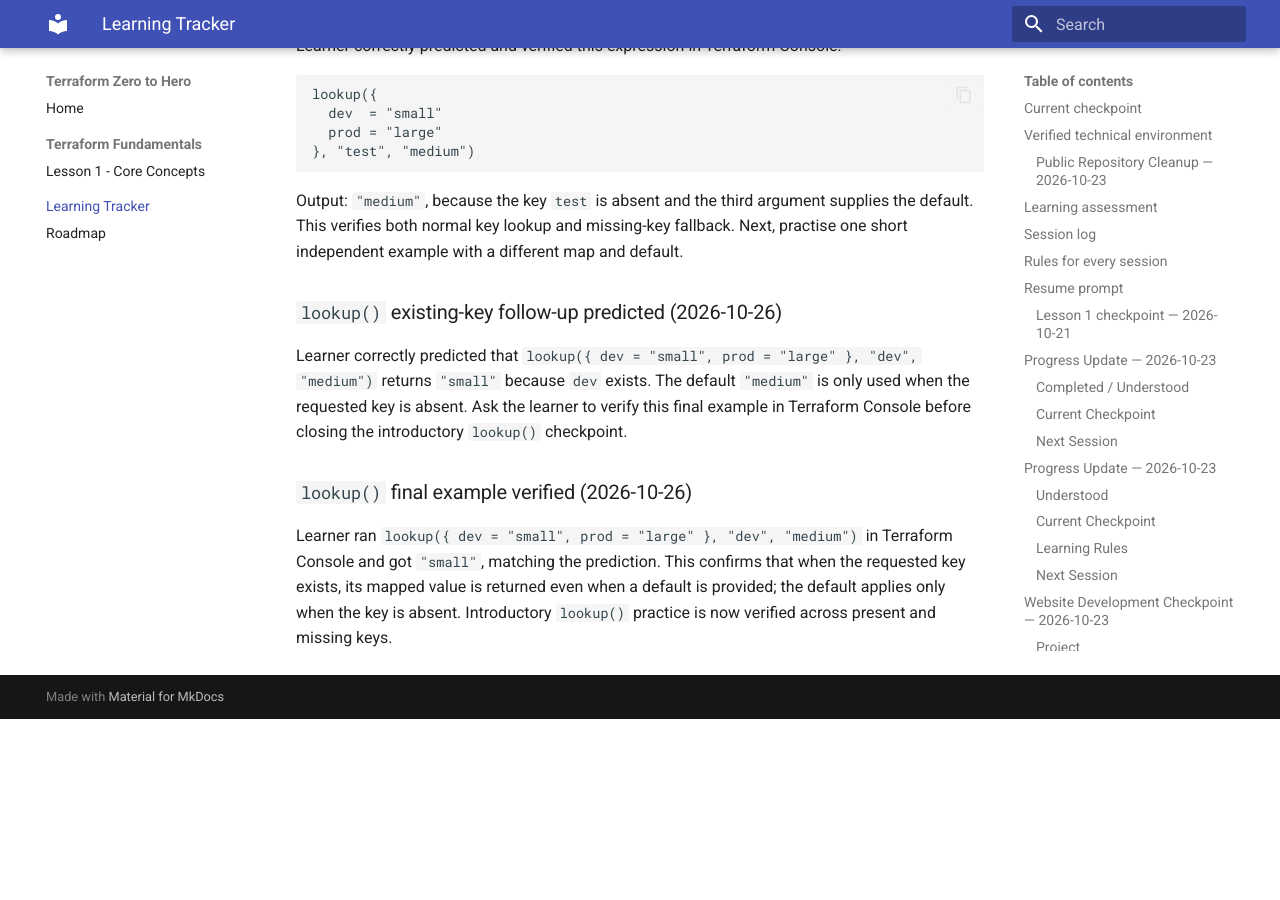
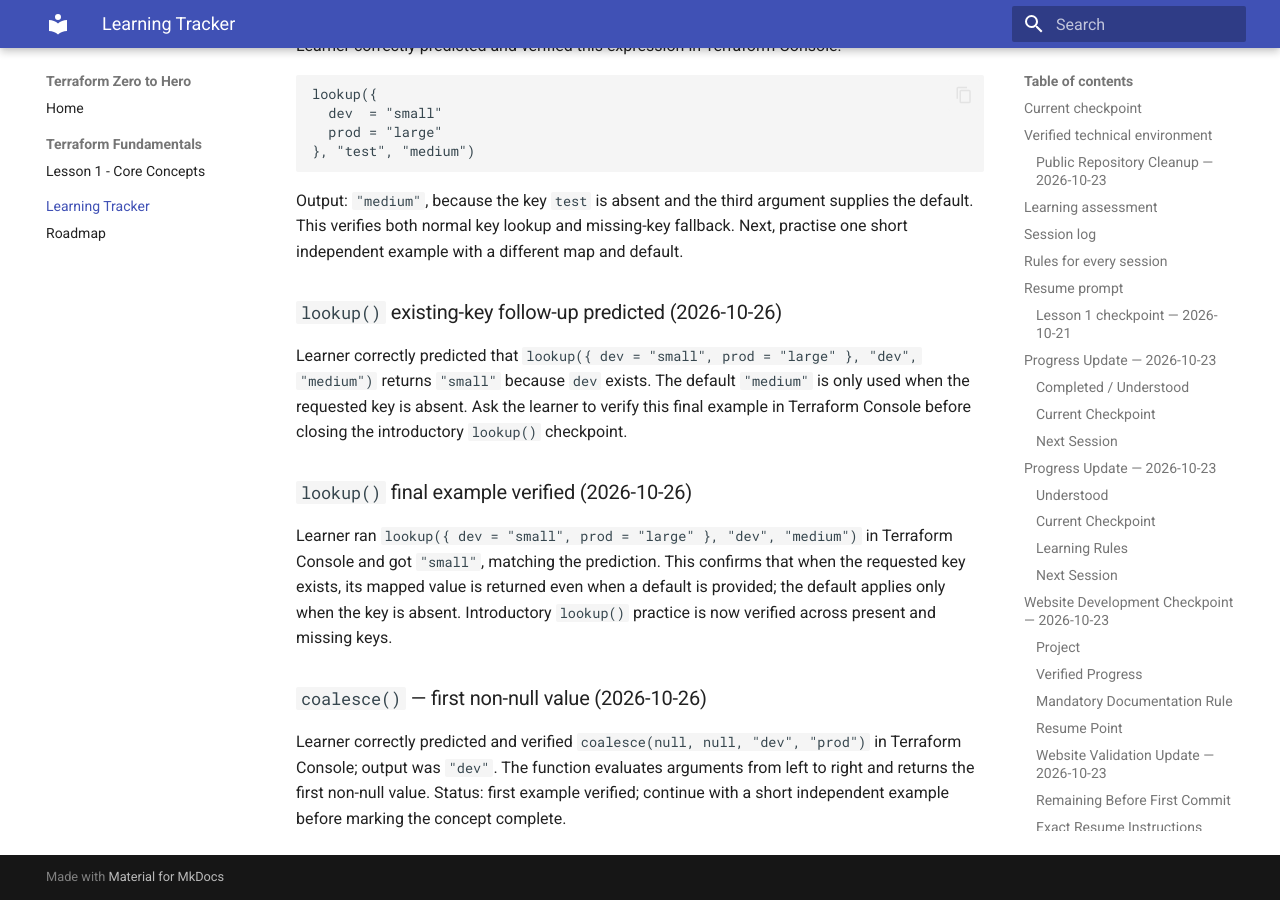
Before and after one commit to pshewale-dev/terraform-azure-lab, an MkDocs documentation site: the page built from docs/LEARNING-PROGRESS.md, in a window 1280 px wide and 900 px high, scrolled down 17615 px. Built offline with MkDocs 1.6.1 and Material for MkDocs 9.7.7, drawn with Linux system fonts in a browser that asks for light colours; before the commit the page ends 18334 px from its top, so only the background shows below that.

Commit message:
docs: record coalesce first non-null example

```diff
--- a/docs/LEARNING-PROGRESS.md
+++ b/docs/LEARNING-PROGRESS.md
@@ -543,3 +543,7 @@ Learner correctly predicted that `lookup({ dev = "small", prod = "large" }, "dev
 
 ### `lookup()` final example verified (2026-10-26)
 Learner ran `lookup({ dev = "small", prod = "large" }, "dev", "medium")` in Terraform Console and got `"small"`, matching the prediction. This confirms that when the requested key exists, its mapped value is returned even when a default is provided; the default applies only when the key is absent. Introductory `lookup()` practice is now verified across present and missing keys.
+
+
+### `coalesce()` — first non-null value (2026-10-26)
+Learner correctly predicted and verified `coalesce(null, null, "dev", "prod")` in Terraform Console; output was `"dev"`. The function evaluates arguments from left to right and returns the first non-null value. Status: first example verified; continue with a short independent example before marking the concept complete.
```
